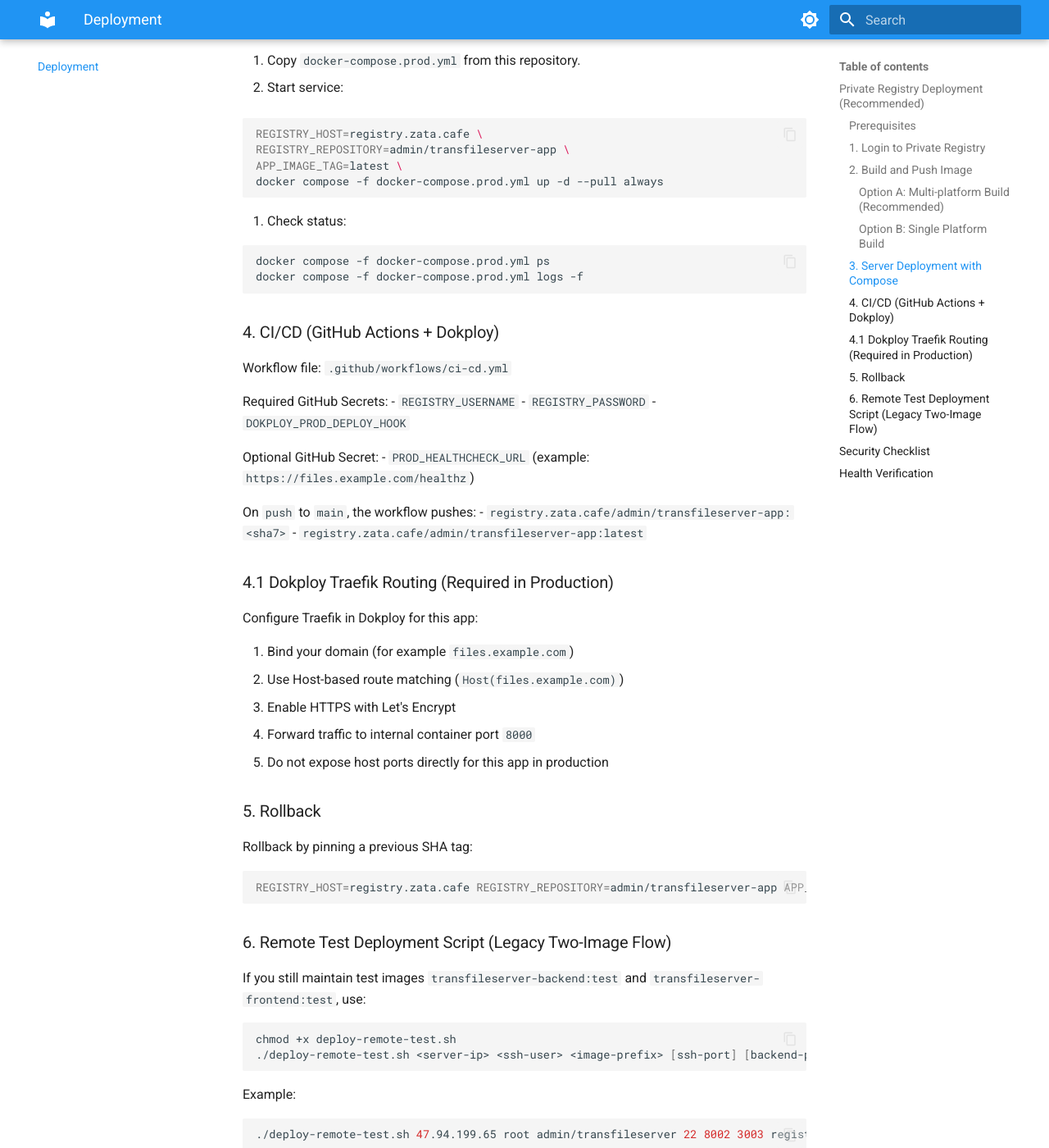
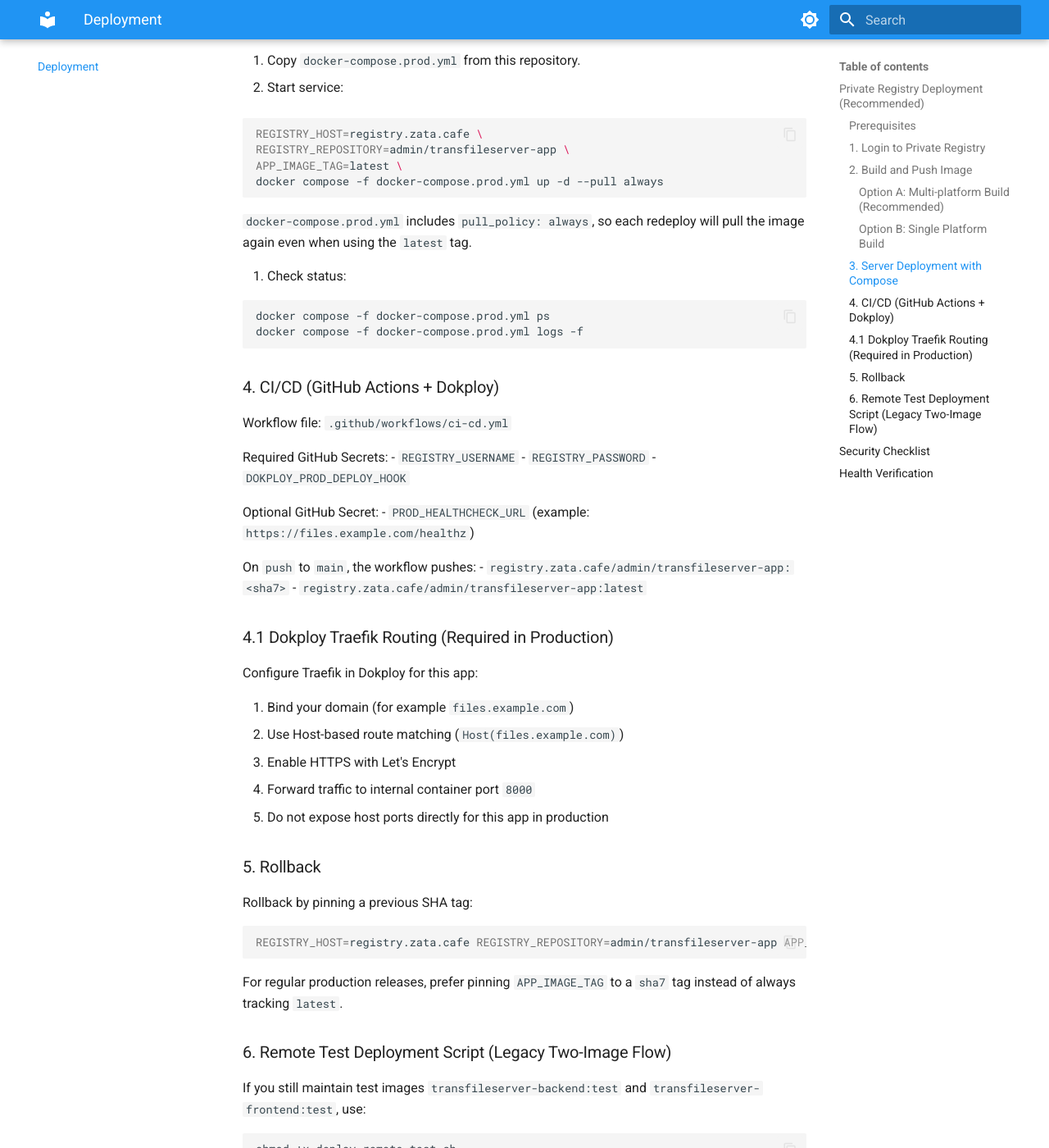
Before and after one commit to zata-zhangtao/transFileServer, an MkDocs documentation site: the page built from docs/deployment.md, in a window 1280 px wide and 1400 px high, scrolled down 1176 px. Shown: the whole window at 82% size. Built offline with MkDocs 1.6.1 and Material for MkDocs 9.7.7, drawn with Linux system fonts in a browser that asks for light colours.

Commit message:
ci: add concurrency group to cancel in-progress workflows
docs: update deployment docs with pull policy and sha7 tag recommendations

The changes ensure that only the latest workflow runs for a given branch and
provide clearer guidance on production deployment best practices, particularly
around image pulling and version pinning.

````diff
--- a/docker-compose.prod.yml
+++ b/docker-compose.prod.yml
@@ -3,6 +3,7 @@ version: "3.8"
 services:
   app:
     image: "${REGISTRY_HOST:-registry.zata.cafe}/${REGISTRY_REPOSITORY:-admin/transfileserver-app}:${APP_IMAGE_TAG:-latest}"
+    pull_policy: always
     expose:
       - "8000"
     environment:
--- a/docs/deployment.md
+++ b/docs/deployment.md
@@ -57,6 +57,8 @@ APP_IMAGE_TAG=latest \
 docker compose -f docker-compose.prod.yml up -d --pull always
 ```
 
+`docker-compose.prod.yml` includes `pull_policy: always`, so each redeploy will pull the image again even when using the `latest` tag.
+
 4. Check status:
 
 ```bash
@@ -98,6 +100,8 @@ Rollback by pinning a previous SHA tag:
 REGISTRY_HOST=registry.zata.cafe REGISTRY_REPOSITORY=admin/transfileserver-app APP_IMAGE_TAG=a1b2c3d docker compose -f docker-compose.prod.yml up -d --pull always
 ```
 
+For regular production releases, prefer pinning `APP_IMAGE_TAG` to a `sha7` tag instead of always tracking `latest`.
+
 ### 6. Remote Test Deployment Script (Legacy Two-Image Flow)
 
 If you still maintain test images `transfileserver-backend:test` and `transfileserver-frontend:test`, use:
````
Also changed, not shown: DEPLOYMENT.md (+3 -0 lines), README.md (+1 -0 lines), 1 other file.
